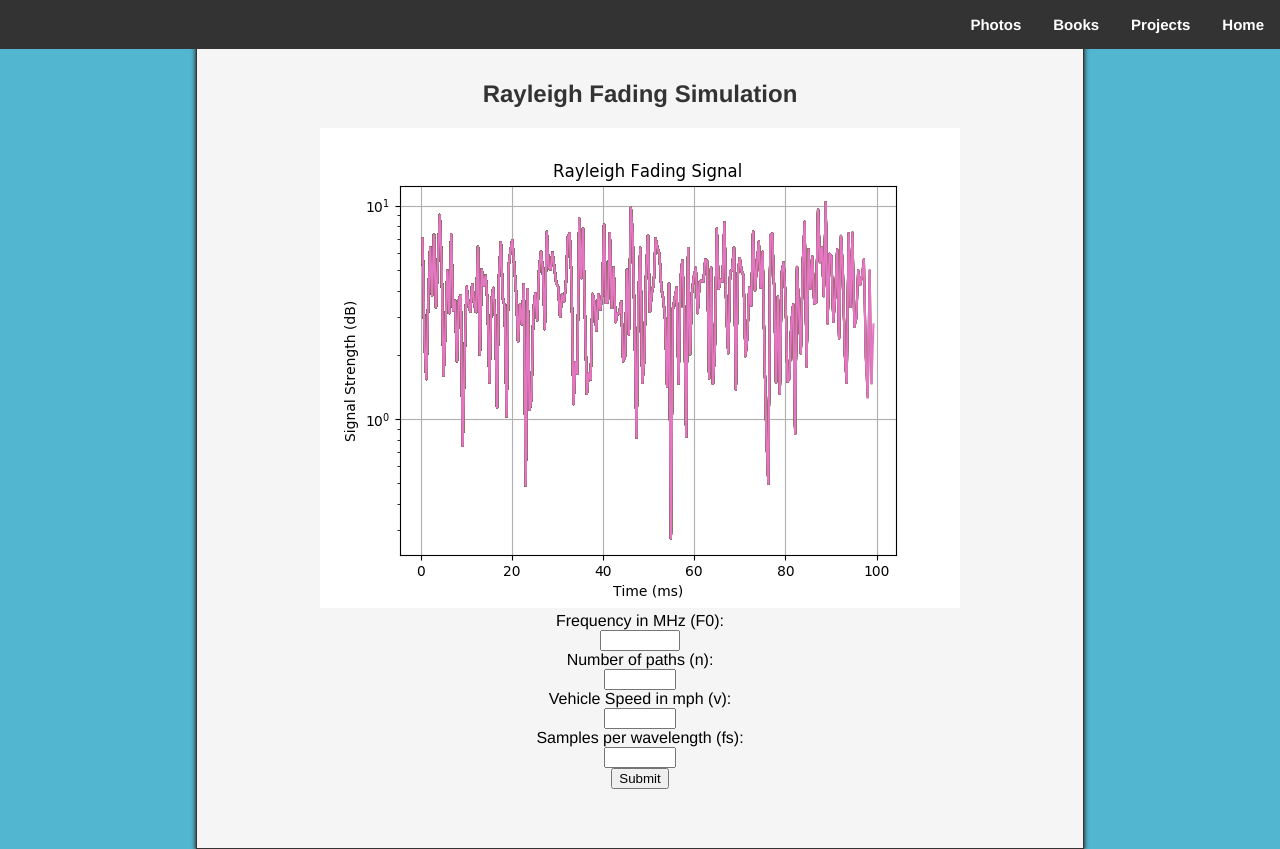
After one commit to jpucilos/flask_website, a Flask app: page /projects/rayleigh_fading in a window 1280 px wide. The commit adds this page. Run offline with Flask 2, Linux system fonts and the light colour scheme.

Commit message:
Update to include 441 project

```diff
--- a/app.py
+++ b/app.py
@@ -1,8 +1,14 @@
 import os
+import sys
+#Avoid TCL error
+import matplotlib
+matplotlib.use('Agg')
+
 from flask import Flask, request, flash, url_for, redirect, render_template
-from flask import session
-from flask_sqlalchemy import SQLAlchemy
+#from flask import session
+#from flask_sqlalchemy import SQLAlchemy
 import dalton_method
+import signal_fading_sim
 
 UPLOAD_FOLDER = '/home/jpucilos/flask_website/static'
 ALLOWED_EXTENSIONS = set(['png', 'jpg', 'jpeg'])
@@ -69,6 +75,26 @@ def project462():
             return render_template('dalton_method2.html')
         return render_template('dalton_method.html')
 
+
+@app.route('/projects/rayleigh_fading', endpoint='rayleigh fading', methods = ['GET', 'POST'])
+def project441():
+    if request.method == 'GET':
+	    return render_template('rayleigh_fading.html')
+    else:
+        # check if the post request has the file part
+        try:
+            f0 = int(request.form['f0'])
+            v = int(request.form['v'])
+            n = int(request.form['n'])
+            fs = int(request.form['fs'])
+            signal_fading_sim.rayleigh_fade(f0,v,n,fs)
+        except ValueError as verr:
+            print >> sys.stderr, str(verr)
+        except Exception as ex:
+            print >> sys.stderr, str(ex)
+
+        return render_template('rayleigh_fading.html')
+
 @app.after_request
 def add_header(r):
     """
--- a/static/style.css
+++ b/static/style.css
@@ -91,6 +91,7 @@ tr.head th, tr.head td {
 
 #contentBlock {
 
+    display: inline-block;
     padding:10px;
     margin-top:20px;
     height:auto;
--- a/templates/projects.html
+++ b/templates/projects.html
@@ -16,6 +16,7 @@
 		<div id = "mainBlock">
 		    <h1>Projects</h1>
 		    <h2><a href = "{{url_for('dalton method')}}">CPE 462 - Image Correction for the Partially Color-Blind</a></h2>
+		    <h2><a href = "{{url_for('rayleigh fading')}}">CPE 441 - Rayleigh Signal Fading Simulation</a></h2>
 		</div>
 
    </body>
--- /dev/null
+++ b/templates/rayleigh_fading.html
@@ -0,0 +1,34 @@
+<!DOCTYPE html>
+<html lang = "en">
+	<head>
+		<link rel="stylesheet" type = "text/css" href="../static/style.css">
+
+	</head>
+
+   	<body>
+
+		<ul>
+			<li><a href = "{{url_for('index')}}">Home</a></li>
+            <li><a href = "{{url_for('projects')}}">Projects</a></li>
+			<li><a href = "{{url_for('books')}}">Books</a></li>
+			<li><a href = "{{url_for('photos')}}">Photos</a></li>
+		</ul>
+		<div id = "mainBlock">
+		    <h2>Rayleigh Fading Simulation</h2>
+
+    		<img src="../static/rayleigh_fading.PNG" alt = "test" width = auto height = auto>
+            <form method=post enctype=multipart/form-data>
+                Frequency in MHz (F0): <br>
+                <input type="number" name="f0" min="1" max="10000">
+                <br> Number of paths (n): <br>
+                <input type="number" name="n" min="1" max="1000">
+                 <br>Vehicle Speed in mph (v): <br>
+                <input type="number" name="v" min="1" max="1000">
+                 <br> Samples per wavelength (fs): <br>
+                <input type="number" name="fs" min="1" max="1000"> <br>
+                <input type=submit value=Submit>
+            </form>
+		</div>
+
+   </body>
+</html>
```
Also changed, not shown: signal_fading_sim.py (added, +39 -0 lines), static/daltonized2.jpg, static/daltonized_sim2.jpg, static/rayleigh_fading.PNG (added), static/sim2.jpg, static/test2.jpg, 2 other files.
